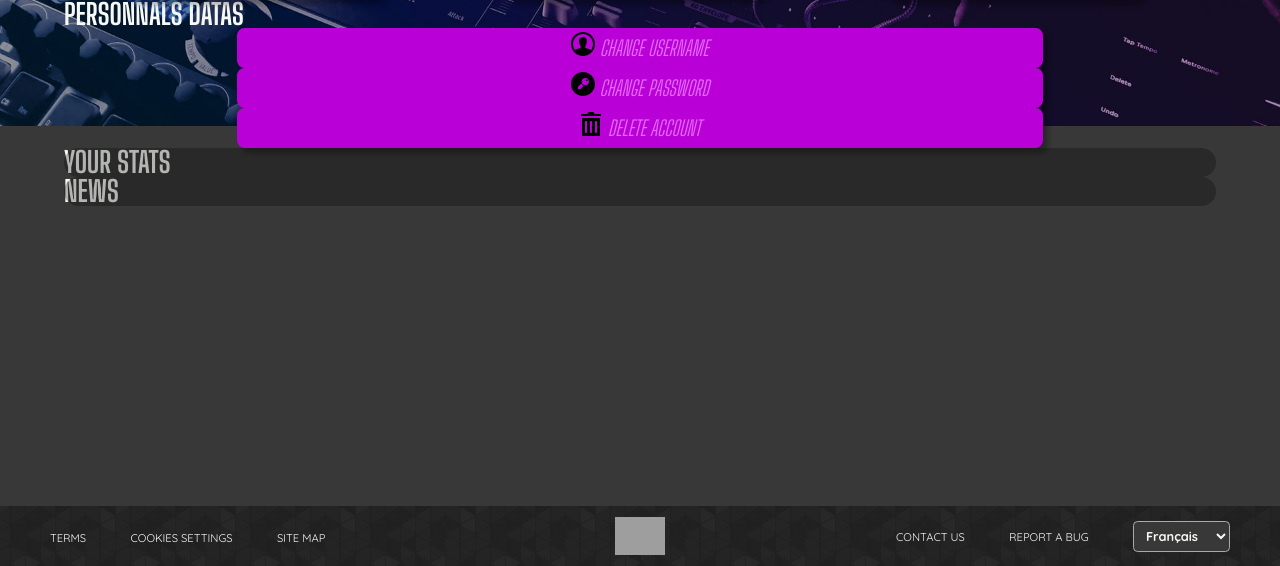
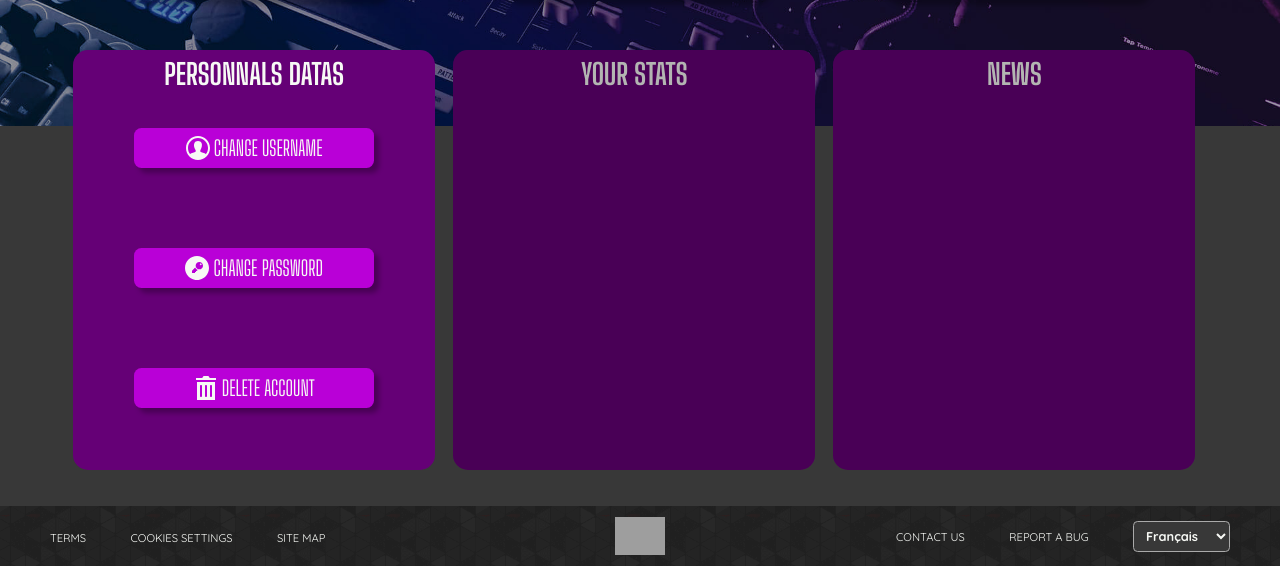
Before and after one commit to HadrienVerrier/ORPHEA, a PHP site: page /dashboard.html in a window 1280 px wide. Shown: the part 234-800 px from the top of the page. Run offline with PHP 8.4, Linux system fonts and the light colour scheme; grey boxes are pictures that could not be loaded.

Commit message:
Update DASHBOARD SASS

```diff
--- a/css/_dashboard.scss
+++ b/css/_dashboard.scss
@@ -44,5 +44,34 @@ main#dashboard {
 		}
 	}
 	> section {
+		margin-top: 5rem;
+		display: grid;
+		grid-template-columns: repeat(3, 33%);
+		article {
+			justify-self: center;
+			width: 90%;
+			height: 40rem;
+			text-align: center;
+
+			background-color: $main;
+			padding: 1rem;
+			border-radius: $borderRadius;
+
+			ul {
+				height: 90%;
+				display: grid;
+				grid-auto-rows: auto;
+				li {
+					a {
+						@extend %pass_link;
+
+						svg {
+							fill: $white;
+							vertical-align: text-bottom;
+						}
+					}
+				}
+			}
+		}
 	}
 }
--- a/css/main.css
+++ b/css/main.css
@@ -2,12 +2,12 @@
 @import url("reset.css");
 @import url("https://fonts.googleapis.com/css2?family=Big+Shoulders+Display:wght@100;300;400;500;600;700;800;900&family=Quicksand:wght@300;400;500;600;700&display=swap");
 @import url("https://fonts.googleapis.com/css2?family=Big+Shoulders+Display:wght@100;300;400;500;600;700;800;900&family=Quicksand:wght@300;400;500;600;700&display=swap");
-body > header a, body > footer a, .button, main#discover section article ul li a {
+body > header a, body > footer a, .button, main#discover section article ul li a, main#dashboard > section article ul li a {
   color: #f7f9f5;
   font-style: normal;
 }
 
-body > header a:visited, body > footer a:visited, .button:visited, main#discover section article ul li a:visited {
+body > header a:visited, body > footer a:visited, .button:visited, main#discover section article ul li a:visited, main#dashboard > section article ul li a:visited {
   color: #f7f9f5;
 }
 
@@ -696,4 +696,35 @@ main#dashboard header > ul li:hover ul li {
 main#dashboard header > ul li:hover ul li:hover {
   background-color: #e366f6;
 }
+
+main#dashboard > section {
+  margin-top: 5rem;
+  display: -ms-grid;
+  display: grid;
+  -ms-grid-columns: (33%)[3];
+      grid-template-columns: repeat(3, 33%);
+}
+
+main#dashboard > section article {
+  -ms-grid-column-align: center;
+      justify-self: center;
+  width: 90%;
+  height: 40rem;
+  text-align: center;
+  background-color: #650076;
+  padding: 1rem;
+  border-radius: 1.5rem;
+}
+
+main#dashboard > section article ul {
+  height: 90%;
+  display: -ms-grid;
+  display: grid;
+  grid-auto-rows: auto;
+}
+
+main#dashboard > section article ul li a svg {
+  fill: #f7f9f5;
+  vertical-align: text-bottom;
+}
 /*# sourceMappingURL=main.css.map */
--- a/dashboard.html
+++ b/dashboard.html
@@ -121,10 +121,10 @@
                     </li>
                 </ul>
             </article>
-            <article class="disabled">
+            <article class="disabled" data-disabled="SOON AVAILABLE">
                 <h3>YOUR STATS</h3>
             </article>
-            <article class="disabled">
+            <article class="disabled" data-disabled="SOON AVAILABLE">
                 <h3>NEWS</h3>
             </article>
         </section>
```
Also changed, not shown: 1 other file.
